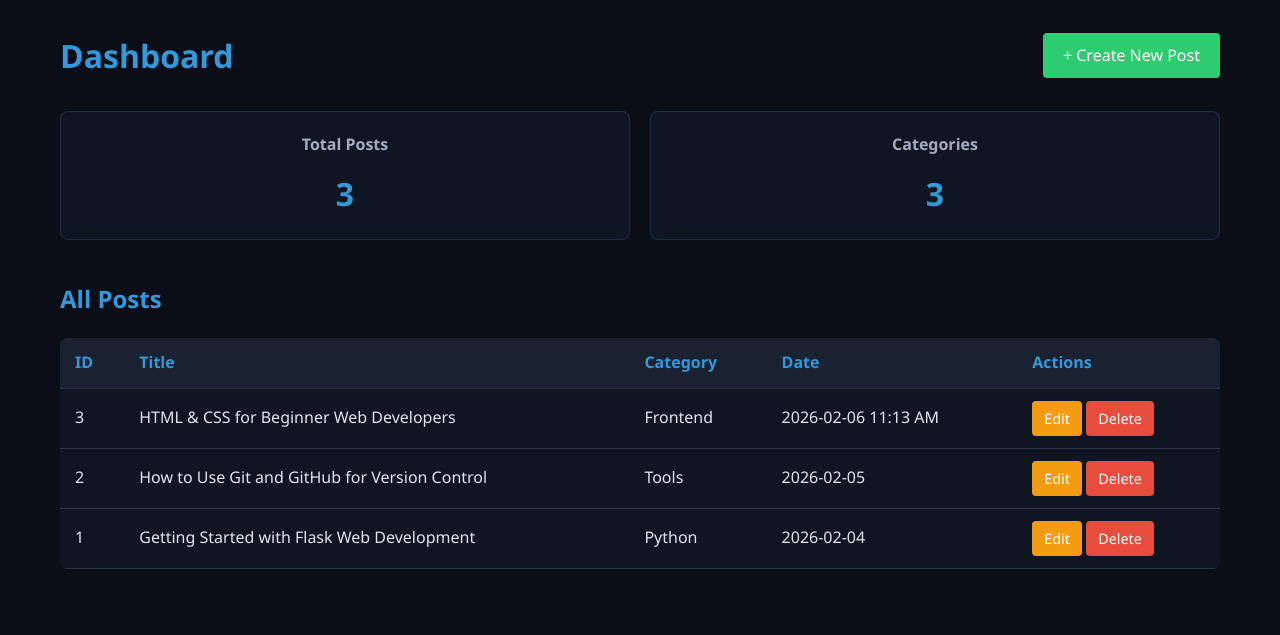
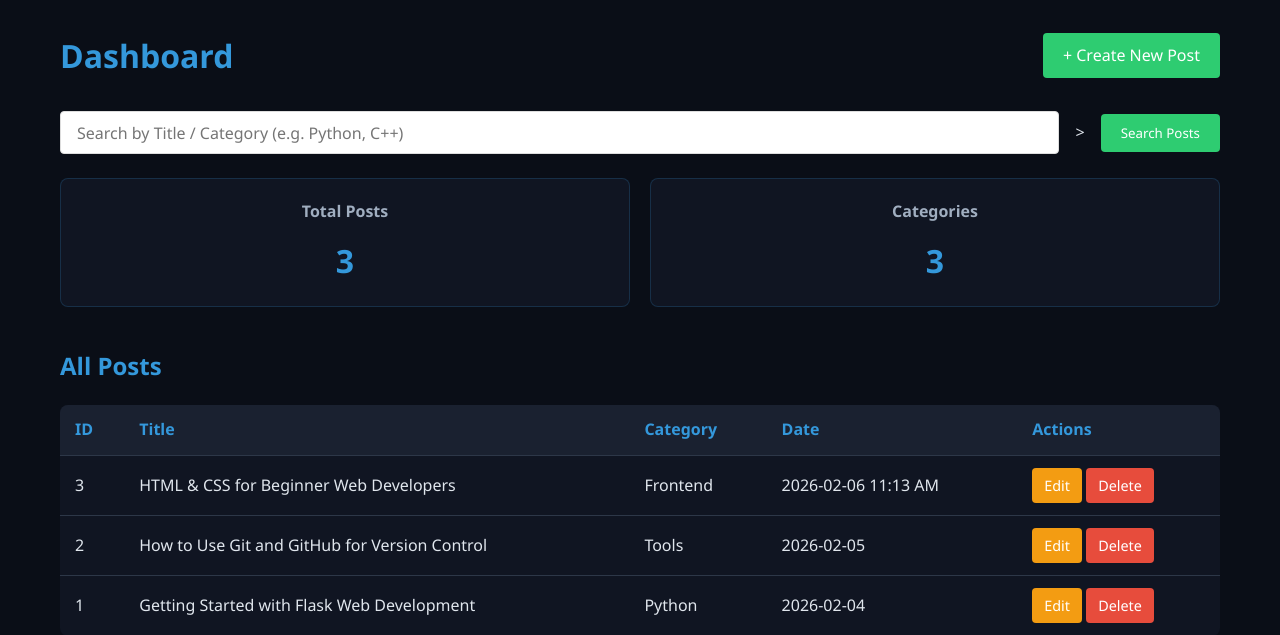
Before and after one commit to nqilin/my_tech_blog, a Flask app: page /admin/dashboard in a window 1280 px wide. Shown: the part 62-697 px from the top of the page. Run offline with Flask 3, Linux system fonts and the light colour scheme; the visitor is signed in with stand-in values (Sample User, id 1); data comes from the database, SQL or seed files in the repository; both versions use the stored data as it was after the commit.

Commit message:
feat: Implement admin post search function by title/category, adapt statistics logic and fix syntax errors

```diff
--- a/app.py
+++ b/app.py
@@ -171,6 +171,20 @@ def admin_dashboard():
     # 连接数据库，查所有文章（按ID倒序，最新的在最前面）
     conn = get_db_connection()
     posts = conn.execute('SELECT * FROM posts ORDER BY id DESC').fetchall()
+
+    # 1. 获取搜索关键词（强制去空格，避免空格导致的查询无效）
+    keyword = request.args.get('keyword', '').strip()
+    if keyword:
+        # 有关键词：模糊查询标题/分类，按ID倒序
+        posts = conn.execute('''
+            SELECT * FROM posts
+            WHERE title LIKE ? OR category LIKE ?
+            ORDER BY id DESC
+        ''', (f'%{keyword}%', f'%{keyword}%')).fetchall()
+    else:
+        # 无关键词：查全量文章（保留你原有逻辑）
+        posts = conn.execute('SELECT * FROM posts ORDER BY id DESC').fetchall()
+
     # 2. 新增：查询文章总数
     total_posts = conn.execute('SELECT COUNT(*) FROM posts').fetchone()[0]
     # 3. 新增：查询分类总数（去重）
@@ -180,6 +194,7 @@ def admin_dashboard():
     return render_template(
         'admin/dashboard.html',
         posts=posts,
+        keyword=keyword,  # 新增：传给模板，用于搜索框回显+提示语判断
         total_posts=total_posts,  # 文章总数
         total_categories=total_categories  # 分类总数)
     )
--- a/templates/admin/dashboard.html
+++ b/templates/admin/dashboard.html
@@ -5,6 +5,10 @@
     <meta name="viewport" content="width=device-width, initial-scale=1.0">
     <title>Admin Dashboard - Vatey Tech Blog</title>
     <link rel="stylesheet" href="{{ url_for('static', filename='css/admin.css') }}">
+    <style>
+        .search-form {display: flex; gap: 1rem; margin: 1.5rem 0; align-items: center;}
+        .search-input {flex: 1; padding: 0.6rem 1rem; border: 1px solid #ddd; border-radius: 4px; font-size: 1rem;}
+    </style>
 </head>
 <body>
     <!-- 后台顶部导航 -->
@@ -32,9 +36,21 @@
             <a href="/admin/create" class="btn btn-success">+ Create New Post</a>
         </div>
 
+        <!-- 新增：后台文章搜索查询框 -->
+        <form class="search-form" method="GET" action="/admin/dashboard">
+            <input
+                type="text"
+                name="keyword"
+                class="search-input"
+                placeholder="Search by Title / Category (e.g. Python, C++)"
+                value="{{ keyword or '' }}" <!-- 搜索后保留关键词 -->
+            >
+            <button type="submit" class="btn btn-success">Search Posts</button>
+        </form>
+
         <div class="dashboard-stats">
             <div class="stat-card">
-                <h3>Total Posts</h3>
+                <h3>{% if keyword %}Matched Posts{% else %}Total Posts{% endif %}</h3>
                 <p class="stat-number">{{ total_posts }}</p> <!-- 后续动态渲染 -->
             </div>
             <div class="stat-card">
@@ -68,9 +84,11 @@
                         </td>
                     </tr>
                     {% else %}
-                        <!-- 无文章时显示提示 -->
+                        <!-- 无结果提示（区分搜索/无文章）-->
                         <tr>
-                            <td colspan="5" style="text-align: center; padding: 2rem;">No articles yet. Create your first post now!</td>
+                            <td colspan="5" style="text-align: center; padding: 2rem; color: #666;">
+                                {% if keyword %}No posts matched with "{{ keyword }}", please try another keyword!{% else %}No articles yet. Create your first post now!{% endif %}
+                            </td>
                         </tr>
                     {% endfor %}
                 </tbody>
```
Also changed, not shown: static/uploads/20260206115507_V.jpg (deleted), static/uploads/20260206121054_V.jpg (deleted), static/uploads/20260206121142_V.jpg (deleted), static/uploads/20260206121324_V.jpg (deleted), static/uploads/20260206124359_V.jpg (deleted), static/uploads/20260206125138_V.jpg (deleted), static/uploads/20260206125243_V.jpg (deleted), static/uploads/20260206125257_V.jpg (deleted), static/uploads/20260206125331_V.jpg (deleted), static/uploads/20260206125939_V.jpg (deleted), static/uploads/20260206130000_V.jpg (deleted), static/uploads/20260206130119_V.jpg (deleted), static/uploads/20260206130956_V.jpg (deleted), utils/blog.db.
